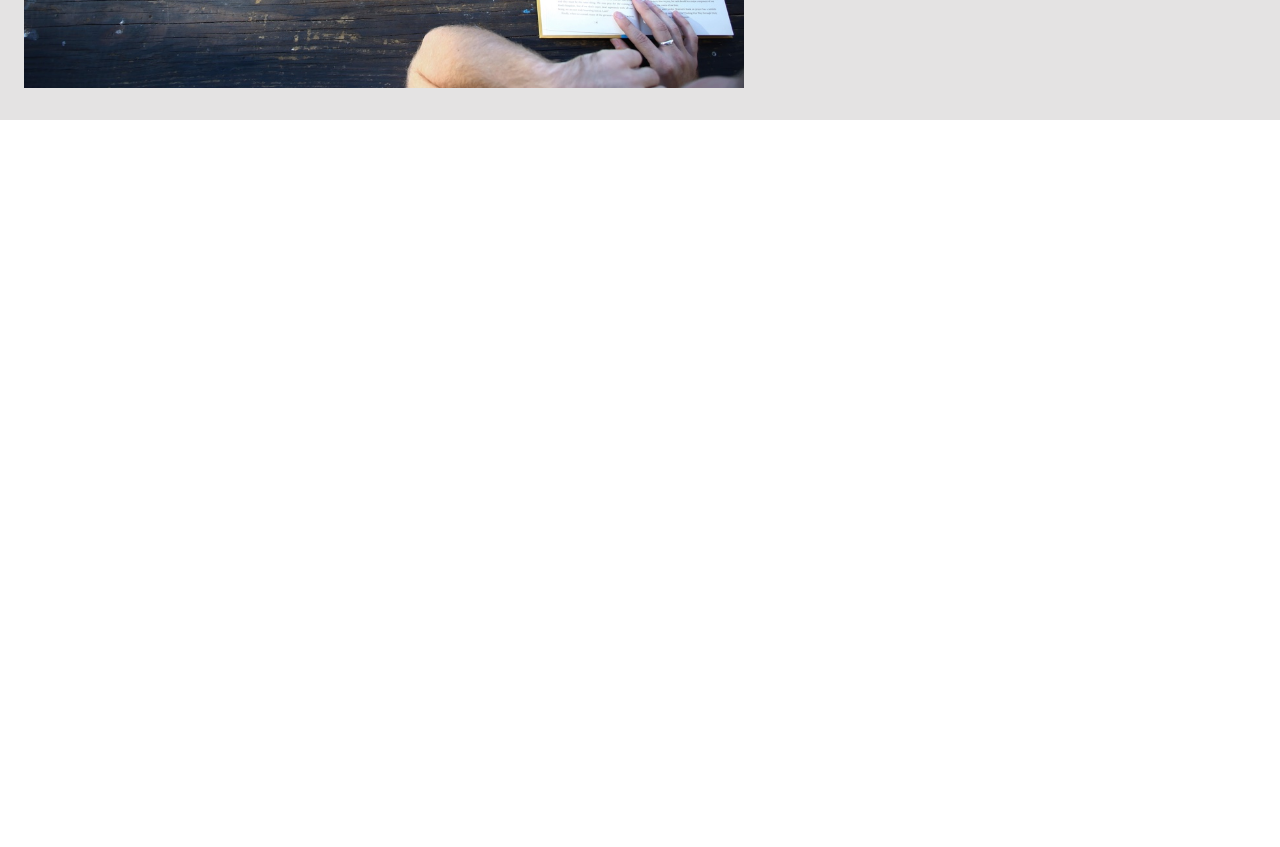
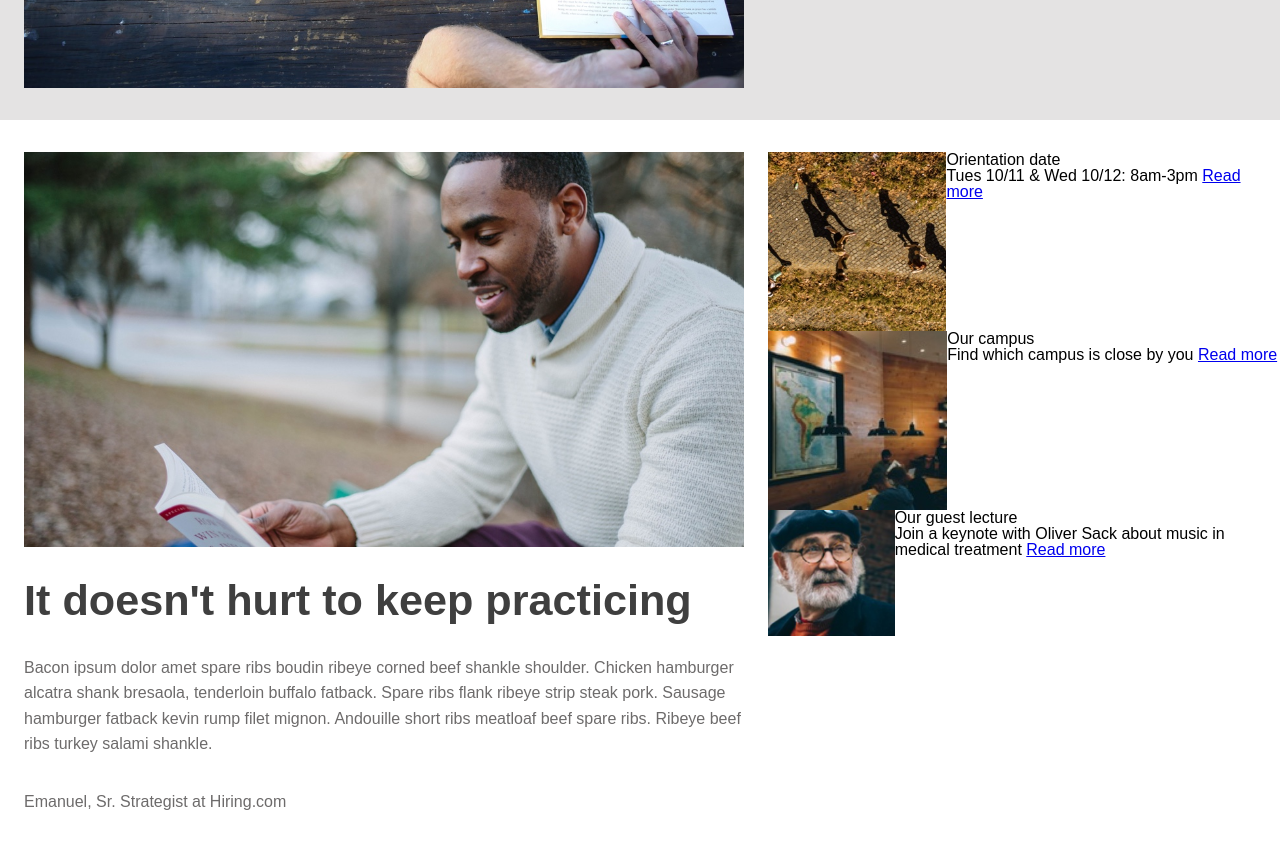
Before and after one commit to NadimRai/CodeAcademy-ColmarAcademy, a plain HTML site: page index.html in a window 1280 px wide. Shown: the part 540-1387 px from the top of the page. Before the commit the page ends 800 px from the top, so only its background shows below. Drawn offline with Linux system fonts and the light colour scheme.

Commit message:
style and completed left-column ofinfomration section

```diff
--- a/index.html
+++ b/index.html
@@ -15,12 +15,19 @@
     <header>
         <div class="logo">
             <img src="resources/images/ic-logo.svg" alt="logo">
-            <span>COLMAR </span><span class="logo-academy">ACADEMY</span>
+            <span>COLMAR </span>
+            <span class="logo-academy">ACADEMY</span>
         </div>
         <nav>
-            <span><a href="#">On campus</a></span>
-            <span><a href="#">Online or companies</a></span>
-            <span><a href="#">Sign in</a></span>
+            <span>
+                <a href="#">On campus</a>
+            </span>
+            <span>
+                <a href="#">Online or companies</a>
+            </span>
+            <span>
+                <a href="#">Sign in</a>
+            </span>
         </nav>
     </header>
     <!-- End of Header Section -->
@@ -32,14 +39,65 @@
         </div>
         <div class="text-container">
             <div class="text-container-style">
-                    <h1>Learn something new everyday</h1>
-                    <p>Lorem impsum dolor sit amet, consectetur adipiscing elit.</p>
-                    <p class="button">Start here</p>
+                <h1>Learn something new everyday</h1>
+                <p>Lorem impsum dolor sit amet, consectetur adipiscing elit.</p>
+                <p class="button">Start here</p>
             </div>
 
         </div>
     </div>
     <!-- End of Jumbotron Section -->
+
+    <!-- Information Section -->
+    <div class="information">
+        <div class="left-column">
+            <div class="image">
+                <img src="/resources/images/information-main.jpg" alt="man reading book">
+            </div>
+            <div class="text">
+                <h2>It doesn't hurt to keep practicing</h2>
+                <p>
+                    Bacon ipsum dolor amet spare ribs boudin ribeye corned beef shankle shoulder. Chicken hamburger alcatra shank bresaola, tenderloin buffalo fatback.
+                    Spare ribs flank ribeye strip steak pork. Sausage hamburger fatback kevin rump filet mignon.
+                    Andouille short ribs meatloaf beef spare ribs. Ribeye beef ribs turkey salami shankle.
+                </p>
+                <p class="author">Emanuel, Sr. Strategist at Hiring.com</p>
+            </div>
+        </div>
+        <div class="right-column">
+            <div class="info">
+                <div class="image info-image">
+                    <img class="desktop" src="./resources/images/information-orientation.jpg" alt="An overhead view of sidewalk">
+                </div>
+                <div class="info-content">
+                    <h3>Orientation date</h3>
+                    <span>Tues 10/11 & Wed 10/12: 8am-3pm</span>
+                    <a href="#">Read more</a>
+                </div>
+            </div>
+            <div class="info">
+                <div class="image info-image">
+                    <img class="desktop" src="./resources/images/information-campus.jpg" alt="A cafe interior">
+                </div>
+                <div class="info-content">
+                    <h3>Our campus</h3>
+                    <span>Find which campus is close by you</span>
+                    <a href="#">Read more</a>
+                </div>
+            </div>
+            <div class="info">
+                <div class="image info-image">
+                    <img class="desktop" src="./resources/images/information-guest-lecture.jpg" alt="Oliver Sack">
+                </div>
+                <div class="info-content">
+                    <h3>Our guest lecture</h3>
+                    <span>Join a keynote with Oliver Sack about music in medical treatment</span>
+                    <a href="#">Read more</a>
+                </div>
+            </div>
+        </div>
+    </div>
+    <!-- End of Information Section -->
 </body>
 
 </html>
--- a/resources/css/styles.css
+++ b/resources/css/styles.css
@@ -9,6 +9,11 @@ h1{
 font-size: 42px;
 font-weight: 900;
 color: rgb(71, 71, 71)
+}
+
+.image img{
+    width: 100%;
+    display: block;
 }
 
 /** Header **/
@@ -90,5 +95,57 @@ padding-right: 16px;
 text-align: center;
 margin-top:60px;
 padding-bottom: 15px;
-    /* border: 1px solid red; */
 }
+/** End of Jumbotron **/
+
+/** Information **/
+.information{
+display: flex;
+}
+
+/** LEFT column **/
+.left-column{
+display: flex;
+flex-direction: column;
+margin: 32px 24px 0 24px;
+}
+
+.text{
+margin-top: 32px;
+}
+
+.text h2{
+font-weight: bold;
+font-size: 2.7em;
+color: rgb(63, 63, 63)
+}
+
+.text p{
+padding-top: 32px;
+line-height: 1.6;
+color: rgb(109, 107, 107)
+}
+
+.text .author{
+margin-bottom: 32px;
+}
+/** End of LEFT column**/
+
+/** RIGHT column **/
+.right-column{
+    min-width: 40%;
+    margin-top: 32px;
+
+}
+.info{
+    display: flex;
+
+}
+.info-image{
+width: 35%;
+}
+
+
+
+/** End of RIGHT column **/
+/** End of Information **/
```
Lines whose indentation alone changed are shown as unchanged.
